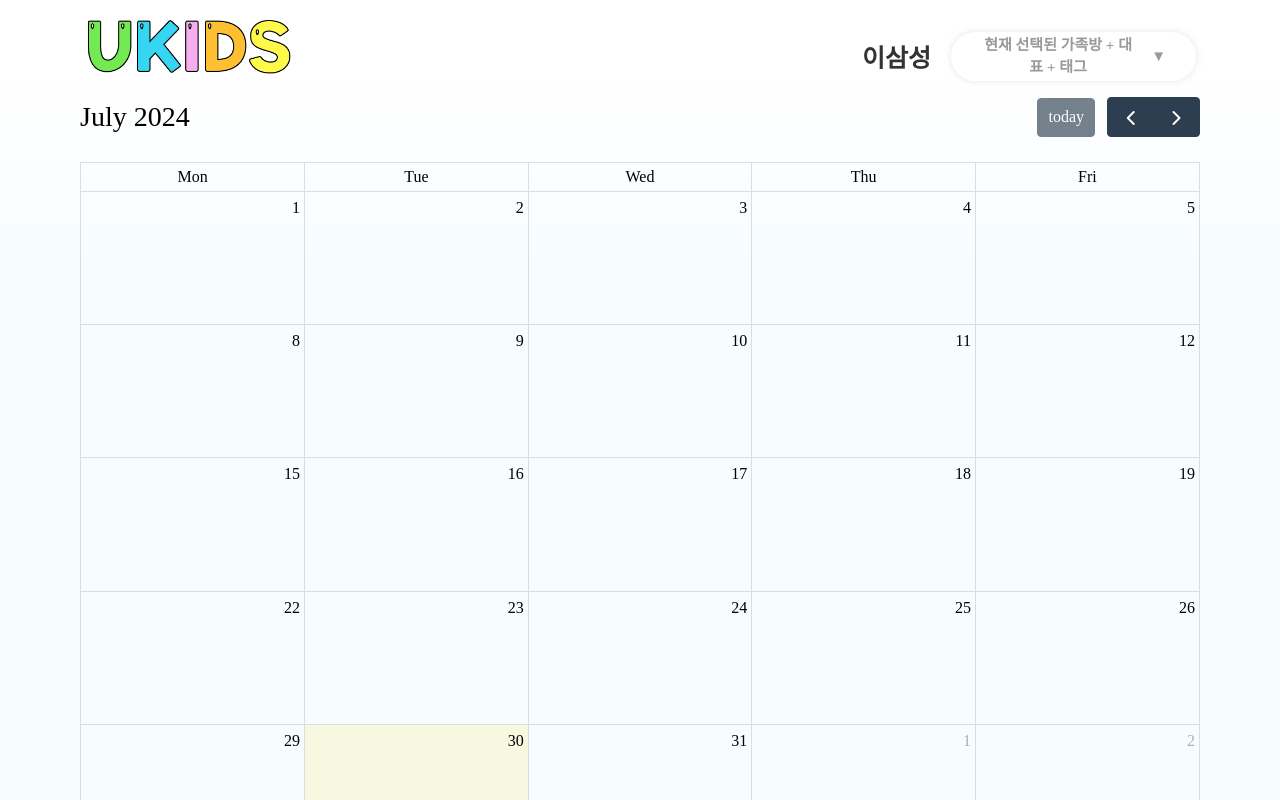
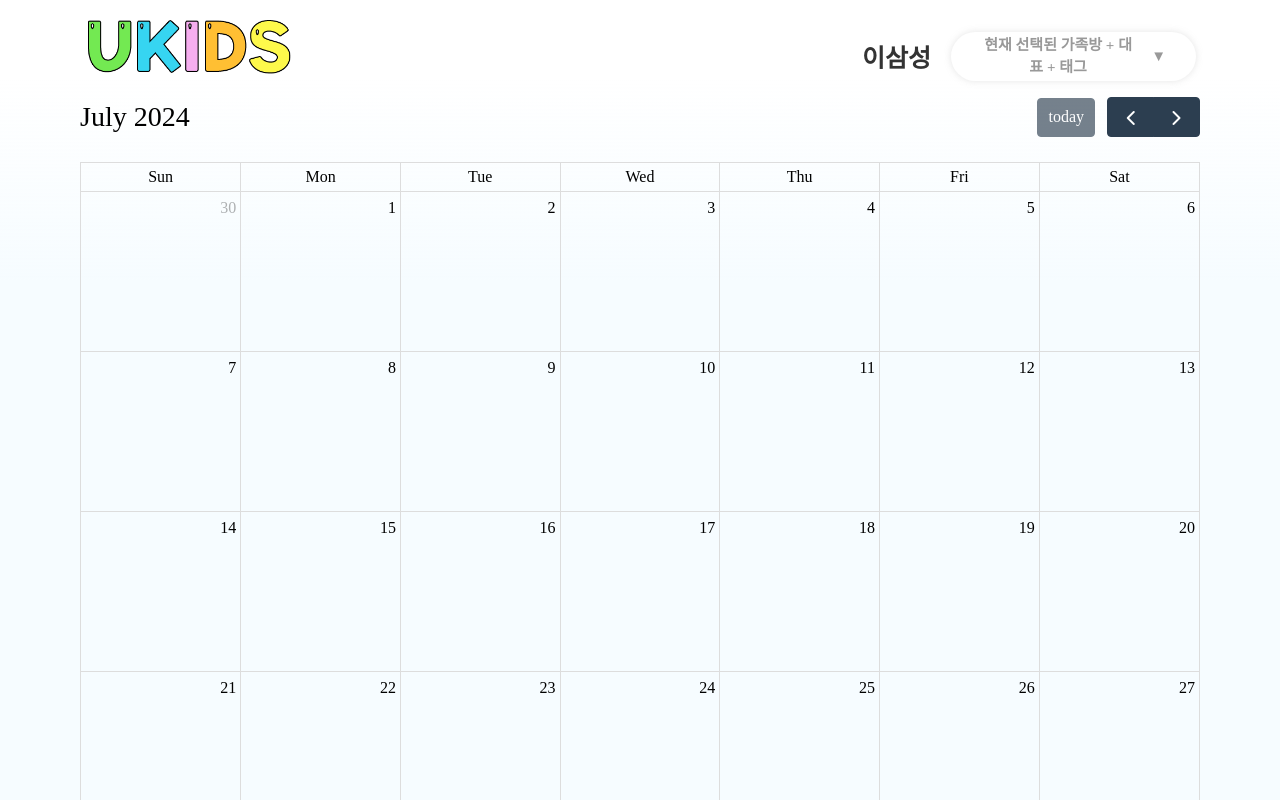
Before and after one commit to wooqqq/UKIDS, a React (Vite) app in the folder ukids/: page /schedule in a window 1280 px wide. Shown: the top 800 px of the page. Built offline with nearby package versions, Linux system fonts and the light colour scheme.

Commit message:
feat: 달력 기능 테스트

```diff
--- a/ukids/src/components/feature/calendar/CalendarBox.tsx
+++ b/ukids/src/components/feature/calendar/CalendarBox.tsx
@@ -6,10 +6,29 @@ export default function Calendar() {
     <FullCalendar
       plugins={[dayGridPlugin]}
       initialView="dayGridMonth"
-      weekends={false}
+      weekends={true}
+      fixedWeekCount={false}
       events={[
-        { title: 'event 1', date: '2019-04-01' },
-        { title: 'event 2', date: '2019-04-02' },
+        {
+          title: '할머니할아버지와 제주도 여행!',
+          // date: '2024-08-01',
+          allDay: true,
+          start: '2024-08-01', // 시작 일자
+          end: '2024-08-05', // 끝나는 일자 -> 표시는 전날까지 됨
+          // backgroundColor: '#FFBF33', // 배경색
+          // borderColor: '#FFBF33', // 테두리색
+          color: '#FFBF33', // 배경, 테두리색 모두
+          textColor: '#fff', // 글자 색상 (우리는 흰색 고정)
+        },
+        {
+          title: '딸기 생일🍓',
+          // date: '2024-08-01',
+          allDay: true,
+          start: '2024-08-08', // 시작 일자
+          // end: '2024-08-08', // 끝나는 일자 -> 표시는 전날까지 됨
+          color: '#F6AEEF',
+          textColor: '#fff',
+        },
       ]}
     />
   );
```
Also changed, not shown: ukids/src/components/feature/calendar/scheduleCreate.tsx (added), ukids/src/components/feature/calendar/scheduleDetail.tsx (added), ukids/src/components/feature/calendar/scheduleList.tsx (added), ukids/src/components/feature/family/FamilyUpdate.tsx (added), ukids/src/components/feature/user/JoinBox.tsx (added), ukids/src/components/feature/user/LoginBox.tsx (added), ukids/src/components/feature/user/UserUpdate.tsx (added).
